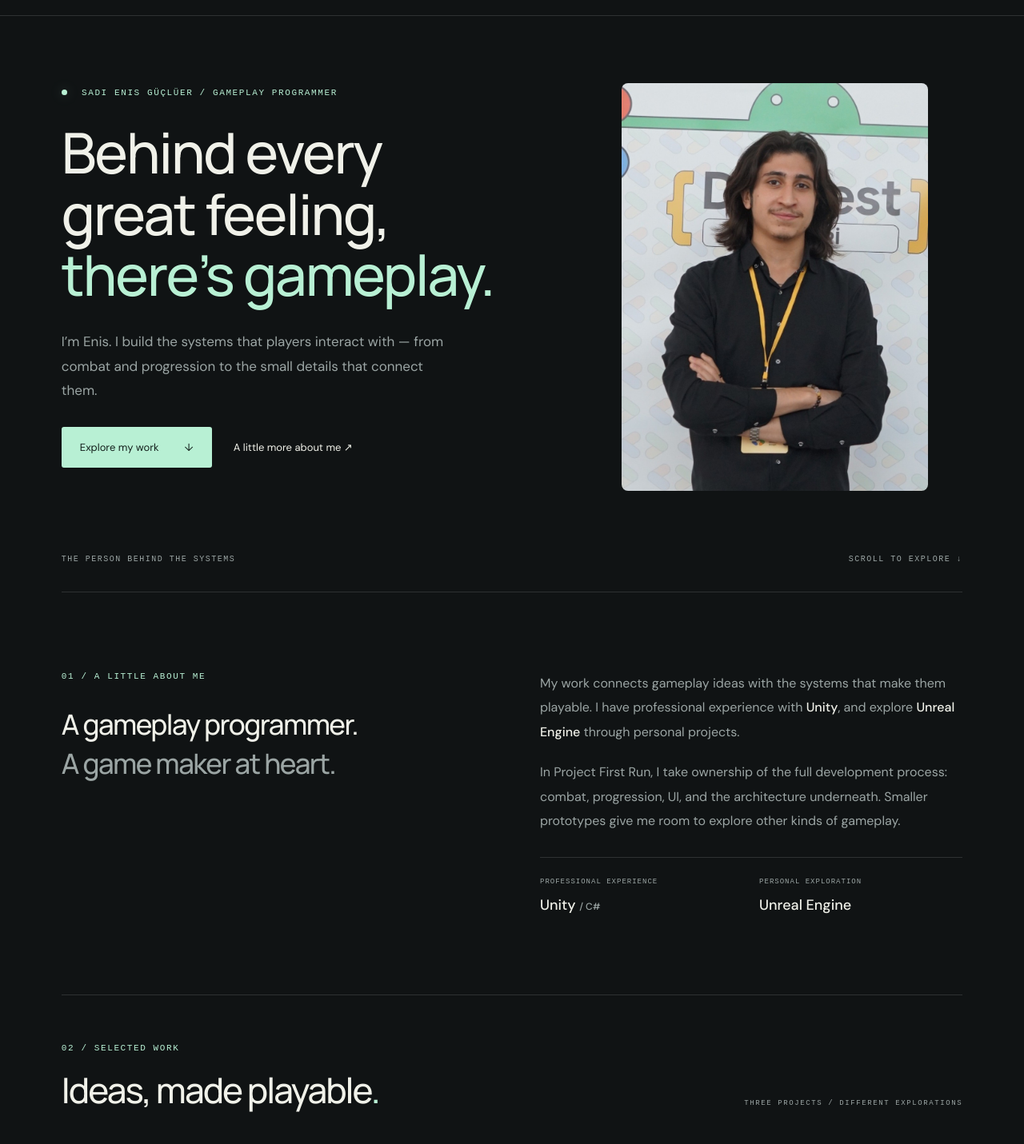
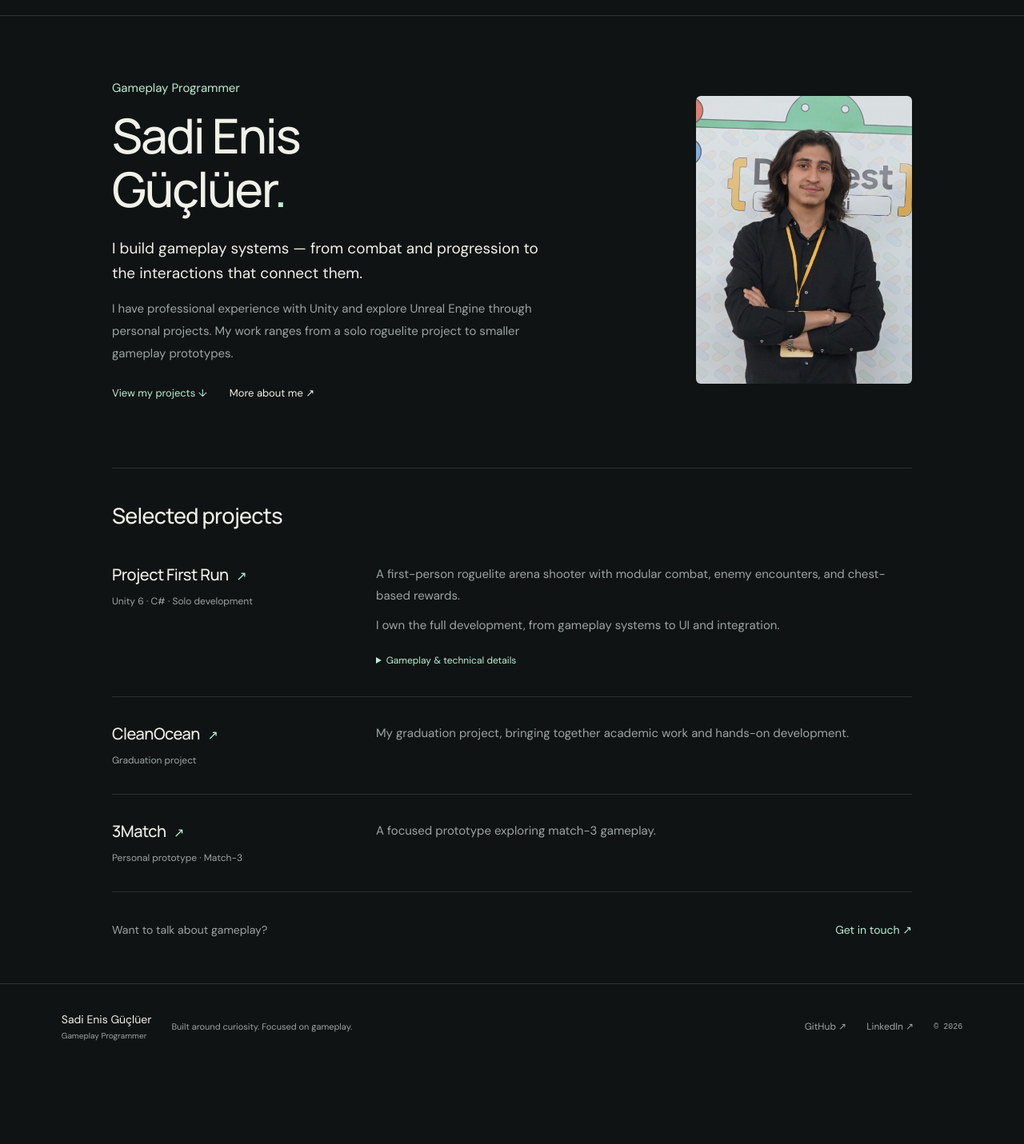
Before and after one commit to SadiEnis/SadiEnis.github.io, a Next.js app: page / in a window 1280 px wide. Shown: the part 80-1511 px from the top of the page at 80% size. After the commit the page ends 1417 px from the top, so only its background shows below. Built offline with nearby package versions, Linux system fonts and the light colour scheme.

Commit message:
Update Site source

```diff
--- a/src/app/layout.tsx
+++ b/src/app/layout.tsx
@@ -2,5 +2,6 @@ import type { Metadata } from 'next';
 import Link from 'next/link';
 import './globals.css';
 import './portrait.css';
+import './simple-home.css';
 export const metadata: Metadata = { title: {default: 'Sadi Enis Güçlüer — Gameplay Programmer', template: '%s · Sadi Enis'}, description: 'Gameplay programmer with professional Unity experience and personal Unreal Engine projects. Explore my work, motivation, and contact links.' };
 export default function Layout({children}: Readonly<{children: React.ReactNode}>) { return <html lang="en"><body><a className="skip" href="#main">Skip to content</a><header><Link className="wordmark" href="/">SE<span>G</span><i>.</i></Link><nav aria-label="Main navigation"><Link href="/">About & work</Link><Link href="/motivation/">Motivation</Link><Link className="nav-contact" href="/contact/">Let’s talk <span>↗</span></Link></nav></header>{children}<footer><Link className="footer-name" href="/">Sadi Enis Güçlüer<span>Gameplay Programmer</span></Link><p>Built around curiosity. Focused on gameplay.</p><a href="https://github.com/SadiEnis">GitHub ↗</a><a href="https://www.linkedin.com/in/sadienisgucluer/">LinkedIn ↗</a><small>© 2026</small></footer></body></html> }
--- a/src/app/page.tsx
+++ b/src/app/page.tsx
@@ -1,8 +1,30 @@
 import Link from 'next/link';
-export default function Home(){return <main id="main">
-<section className="hero wrap"><div className="hero-copy"><p className="eyebrow"><span className="dot"/> SADI ENIS GÜÇLÜER / GAMEPLAY PROGRAMMER</p><h1>Behind every<br/>great feeling,<br/><em>there’s gameplay.</em></h1><p className="intro">I’m Enis. I build the systems that players interact with — from combat and progression to the small details that connect them.</p><div className="actions"><a className="button" href="#work">Explore my work <span>↓</span></a><Link className="text-link" href="/motivation/">A little more about me ↗</Link></div></div><div className="hero-portrait"><img src="/images/enis-devfest-original.jpg" alt="Sadi Enis Güçlüer" width="970" height="1293" fetchPriority="high" className="portrait-image" /></div><div className="hero-bottom"><span>THE PERSON BEHIND THE SYSTEMS</span><span>SCROLL TO EXPLORE ↓</span></div></section>
-<section className="about wrap" id="about"><div><p className="eyebrow">01 / A LITTLE ABOUT ME</p><h2>A gameplay programmer.<br/><span>A game maker at heart.</span></h2></div><div className="about-copy"><p>My work connects gameplay ideas with the systems that make them playable. I have professional experience with <strong>Unity</strong>, and explore <strong>Unreal Engine</strong> through personal projects.</p><p>In Project First Run, I take ownership of the full development process: combat, progression, UI, and the architecture underneath. Smaller prototypes give me room to explore other kinds of gameplay.</p><div className="experience"><div><span>PROFESSIONAL EXPERIENCE</span><strong>Unity <small>/ C#</small></strong></div><div><span>PERSONAL EXPLORATION</span><strong>Unreal Engine</strong></div></div></div></section>
-<section className="work wrap" id="work"><div className="section-heading"><div><p className="eyebrow">02 / SELECTED WORK</p><h2>Ideas, made playable<span className="mint">.</span></h2></div><span className="muted mono">THREE PROJECTS / DIFFERENT EXPLORATIONS</span></div>
-<article className="featured"><div className="project-art arena"><div className="arena-grid"/><div className="gate g1"/><div className="gate g2"/><div className="gate g3"/><div className="target"/><span className="art-caption">PROJECT FIRST RUN / SYSTEM STUDY</span><span className="art-number">01</span><div className="arena-title">FIRST<br/><b>RUN</b><span>COMBAT · PROGRESSION · REWARD</span></div></div><div className="project-copy"><p className="eyebrow">FEATURED PROJECT</p><h3>Project First Run</h3><div className="tags"><span>Unity 6</span><span>C#</span><span>Solo development</span></div><p>A first-person roguelite arena shooter built around modular combat, enemy encounters, and chest-based rewards.</p><dl><dt>MY ROLE</dt><dd>Full development — gameplay systems, UI, and integration.</dd><dt>UNDER THE HOOD</dt><dd>Weapon systems, enemy behaviours, XP and upgrades, data-driven content, and automated gameplay tests.</dd></dl><a className="project-link" href="https://github.com/SadiEnis/project-first-run">Explore the repository <span>↗</span></a></div></article>
-<div className="project-pair"><article><a className="project-art ocean" href="https://github.com/SadiEnis/CleanOcean" aria-label="Explore CleanOcean on GitHub"><div className="water w1"/><div className="water w2"/><div className="water w3"/><span className="art-caption">CLEANOCEAN / PROJECT STUDY</span><span className="art-number">02</span><div className="ocean-title">Clean<span>Ocean</span></div><span className="art-arrow">↗</span></a><div className="card-meta"><h3>CleanOcean</h3><span>GRADUATION PROJECT</span></div><p className="muted">My graduation project — a part of my journey from academic work to hands-on development.</p></article><article><a className="project-art match" href="https://github.com/SadiEnis/3Match" aria-label="Explore 3Match on GitHub"><span className="art-caption">3MATCH / MECHANIC STUDY</span><span className="art-number">03</span><div className="match-grid">{Array.from({length:15},(_,i)=><i key={i} className={'tile t'+i%4}/>)}</div><span className="art-arrow">↗</span></a><div className="card-meta"><h3>3Match</h3><span>PERSONAL PROTOTYPE</span></div><p className="muted">A focused match-3 experiment. A smaller space to explore a different kind of gameplay.</p></article></div><p className="visual-note">Project artwork is illustrative; gameplay captures will be added.</p></section>
-<section className="closing wrap"><p className="eyebrow">THE NEXT CONVERSATION</p><h2>Let’s make something<br/><em>worth playing.</em></h2><Link className="button" href="/contact/">Get in touch ↗</Link></section></main>}
+
+const projects = [
+  {name: 'Project First Run', type: 'Unity 6 · C# · Solo development', description: 'A first-person roguelite arena shooter with modular combat, enemy encounters, and chest-based rewards.', contribution: 'I own the full development, from gameplay systems to UI and integration.', url: 'https://github.com/SadiEnis/project-first-run', details: 'First-person controls, weapon switching, ammunition and abilities; enemy behaviours, XP, upgrades and reward selection. Data-driven content with separate runtime state and EditMode / PlayMode tests.'},
+  {name: 'CleanOcean', type: 'Graduation project', description: 'My graduation project, bringing together academic work and hands-on development.', contribution: '', url: 'https://github.com/SadiEnis/CleanOcean', details: ''},
+  {name: '3Match', type: 'Personal prototype · Match-3', description: 'A focused prototype exploring match-3 gameplay.', contribution: '', url: 'https://github.com/SadiEnis/3Match', details: ''},
+];
+
+export default function Home() {
+  return <main id="main" className="simple-home">
+    <section className="simple-intro" aria-labelledby="intro-heading">
+      <div>
+        <p className="simple-role">Gameplay Programmer</p>
+        <h1 id="intro-heading">Sadi Enis<br />Güçlüer<span>.</span></h1>
+        <p className="simple-lead">I build gameplay systems — from combat and progression to the interactions that connect them.</p>
+        <p className="simple-bio">I have professional experience with Unity and explore Unreal Engine through personal projects. My work ranges from a solo roguelite project to smaller gameplay prototypes.</p>
+        <div className="simple-actions"><a href="#work">View my projects ↓</a><Link href="/motivation/">More about me ↗</Link></div>
+      </div>
+      <img className="simple-photo" src="/images/enis-devfest-original.jpg" alt="Sadi Enis Güçlüer" width="970" height="1293" fetchPriority="high" />
+    </section>
+    <section className="simple-work" id="work" aria-labelledby="work-heading">
+      <h2 id="work-heading">Selected projects</h2>
+      <div className="simple-projects">{projects.map(project => <article key={project.name}>
+        <div className="simple-project-heading"><h3><a href={project.url}>{project.name} <span aria-hidden="true">↗</span></a></h3><p>{project.type}</p></div>
+        <div className="simple-project-description"><p>{project.description}</p>{project.contribution && <p>{project.contribution}</p>}{project.details && <details><summary>Gameplay & technical details</summary><p>{project.details}</p></details>}</div>
+      </article>)}</div>
+    </section>
+    <div className="simple-connect"><p>Want to talk about gameplay?</p><Link href="/contact/">Get in touch ↗</Link></div>
+  </main>;
+}
--- /dev/null
+++ b/src/app/simple-home.css
@@ -0,0 +1,39 @@
+.simple-home { width: 86%; max-width: 1000px; margin: auto; }
+.simple-intro { display: grid; grid-template-columns: 1fr 270px; gap: 90px; align-items: center; padding: 80px 0 85px; }
+.simple-role { color: var(--mint); font-size: 15px; margin: 0 0 16px; }
+.simple-intro h1 { font-size: clamp(40px, 4.7vw, 62px); line-height: 1.12; letter-spacing: -2px; }
+.simple-intro h1 span { color: var(--mint); }
+.simple-lead { font-size: 19px; line-height: 1.65; margin: 24px 0 16px; max-width: 540px; }
+.simple-bio { font-size: 15px; line-height: 1.85; color: var(--muted); max-width: 530px; margin: 0; }
+.simple-actions { display: flex; gap: 28px; flex-wrap: wrap; margin-top: 26px; font-size: 13px; }
+.simple-actions a:first-child { color: var(--mint); }
+.simple-actions a:hover, .simple-project-heading a:hover { text-decoration: underline; text-underline-offset: 5px; }
+.simple-photo { width: 100%; height: auto; display: block; border-radius: 6px; }
+.simple-work { border-top: 1px solid var(--line); padding-top: 40px; }
+.simple-work h2 { font-size: 27px; letter-spacing: -.7px; margin-bottom: 10px; }
+.simple-projects article { display: grid; grid-template-columns: 270px 1fr; gap: 60px; padding: 32px 0; border-bottom: 1px solid var(--line); }
+.simple-project-heading h3 { font-size: 20px; letter-spacing: -.5px; line-height: 1.4; }
+.simple-project-heading h3 span { color: var(--mint); font-size: 16px; margin-left: 6px; }
+.simple-project-heading > p { font-size: 12px; line-height: 1.7; margin: 9px 0 0; color: var(--muted); }
+.simple-project-description > p { font-size: 15px; line-height: 1.8; margin: 0 0 10px; color: var(--muted); }
+.simple-project-description > p:last-of-type { margin-bottom: 0; }
+.simple-project-description details { margin-top: 17px; }
+.simple-project-description summary { color: var(--mint); font-size: 12px; cursor: pointer; width: fit-content; padding: 5px 0; }
+.simple-project-description summary:focus-visible { outline: 2px solid var(--mint); outline-offset: 5px; }
+.simple-project-description details p { font-size: 14px; line-height: 1.8; color: var(--muted); margin: 10px 0 0; }
+.simple-connect { padding: 38px 0 58px; display: flex; justify-content: space-between; gap: 20px; align-items: center; font-size: 14px; }
+.simple-connect p { color: var(--muted); margin: 0; }
+.simple-connect a { color: var(--mint); }
+@media(max-width: 900px) {
+  .simple-intro { grid-template-columns: 1fr 220px; gap: 45px; padding: 60px 0; }
+  .simple-projects article { grid-template-columns: 220px 1fr; gap: 35px; }
+}
+@media(max-width: 600px) {
+  .simple-intro { grid-template-columns: 1fr; gap: 30px; padding: 45px 0; }
+  .simple-intro h1 { font-size: 44px; }
+  .simple-photo { max-width: 210px; }
+  .simple-lead { font-size: 18px; }
+  .simple-projects article { grid-template-columns: 1fr; gap: 16px; padding: 26px 0; }
+  .simple-work { padding-top: 30px; }
+  .simple-connect { align-items: flex-start; flex-direction: column; gap: 14px; padding-bottom: 40px; }
+}
```
